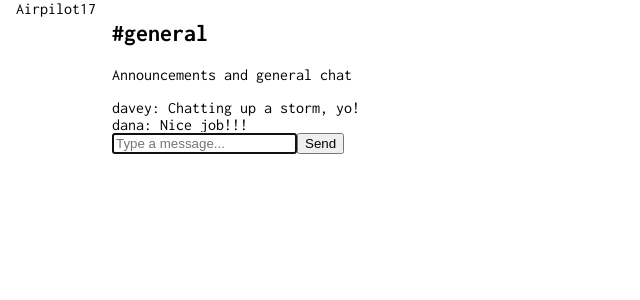
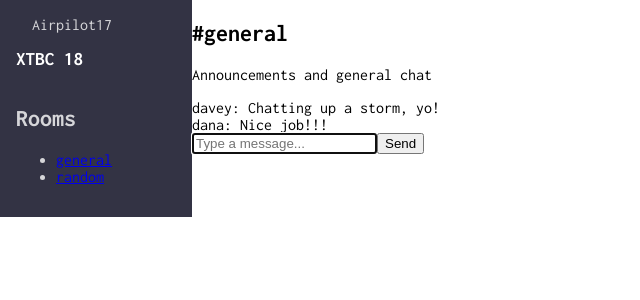
Before and after one commit to Awnead/Slap, a React (Create React App) app: page / in a window 1280 px wide. Shown: the top 300 px of the page, without its empty margins (0-640 px from the left). Built offline with nearby package versions, Linux system fonts and the light colour scheme.

Commit message:
Style Sidebar

```diff
--- a/src/Sidebar.js
+++ b/src/Sidebar.js
@@ -5,9 +5,51 @@
 const Sidebar= (props) => {
     return (
         <div className="Sidebar">
-            <UserInfo user={props.user}/>
+            <aside className="Sidebar" style = {styles.Sidebar}>
+                <div className="UserInfo" style={styles.Children}>
+                    <div className="Avatar"></div>
+                    <div className="user">
+                        <UserInfo user={props.user}/>
+                    </div>
+                    <a href="#">
+                    <i className="fas fa-sign-out-alt"></i>
+                    </a>
+                </div>
+                <h1 style={styles.h1}>XTBC 18</h1>
+                <nav className="RoomList" style={styles.Children}>
+                    <h2>Rooms</h2>
+                    <ul>
+                    <li><a href="#">general</a></li>
+                    <li><a href="#">random</a></li>
+                    </ul>
+                </nav>
+            </aside>
+
+
         </div>
     )
 }
 
+const styles = {
+    Sidebar: {
+        backgroundColor: '#333344',
+        color: 'rgba(255, 255, 255, 0.8)',
+        width: '12rem',
+        padding: '1rem 0',
+        display: 'flex',
+        flexDirection: 'column',
+    },
+
+    Children: {
+        padding: '0 1rem',
+    },
+
+    h1: {
+        color: 'white',
+        fontSize: '1.2rem',
+        marginTop: 0,
+        padding: '0 1rem',
+    }
+}
+
 export default Sidebar
```
